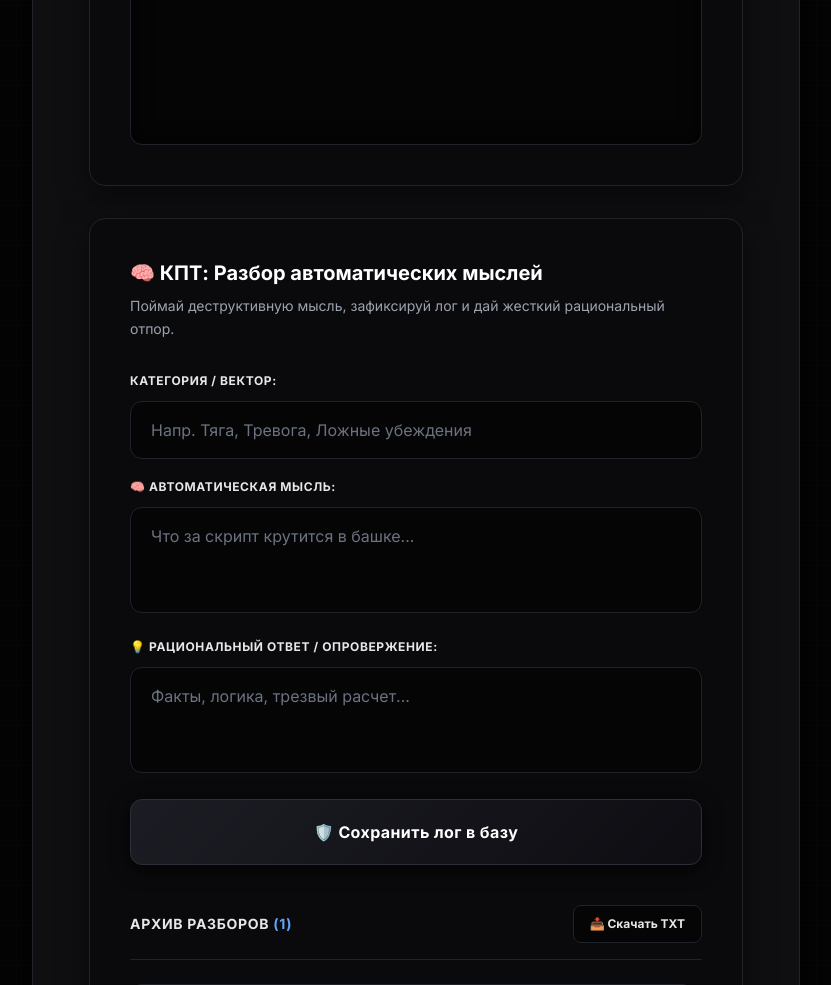
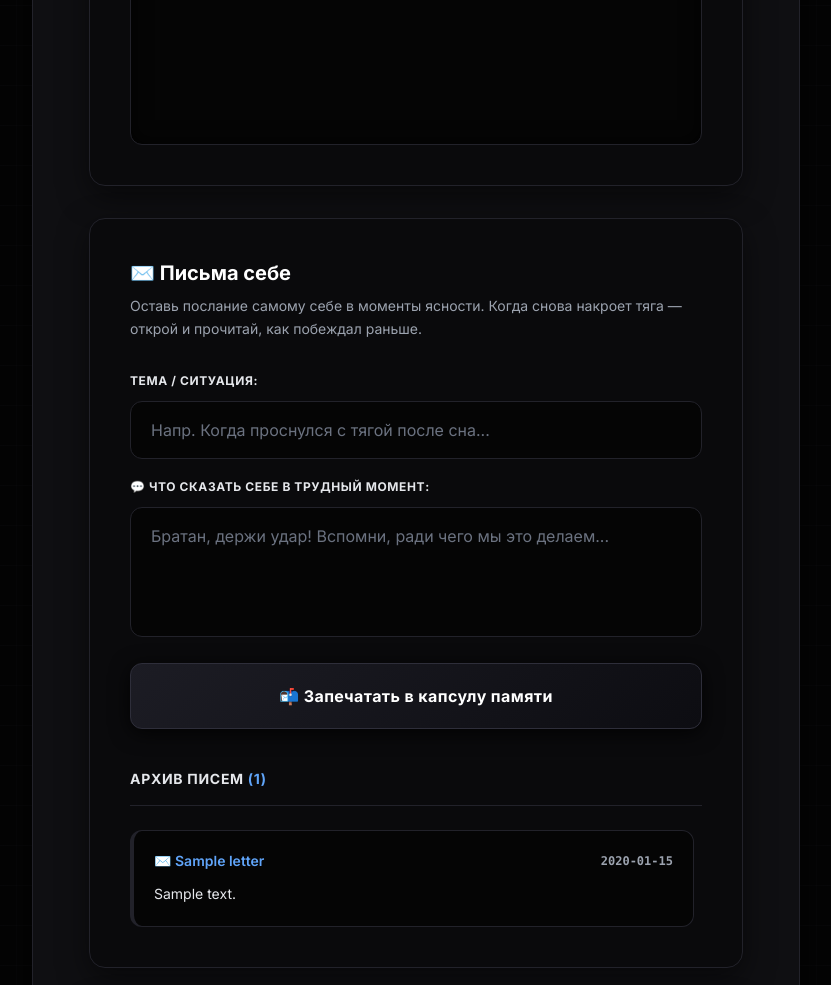
Before and after one commit to Frol78/recovery-hub, a Flask app: page / in a window 1280 px wide. Shown: the part 3355-4340 px from the top of the page, without its empty margins (224-1055 px from the left). Run offline with Flask 3, Linux system fonts and the light colour scheme; tables that the repository leaves empty hold one stand-in row (values such as "Sample post"); data that the repository does not hold is empty; some libraries are stand-ins or nearby versions.

Commit message:
Add New You branding, impulse controls, and Letters to Self feature

```diff
--- a/app.py
+++ b/app.py
@@ -39,7 +39,6 @@ except AttributeError:
 
 db = SQLAlchemy(app)
 
-
 # ─────────────────────────────── МОДЕЛИ ───────────────────────────────
 
 class Profile(db.Model):
@@ -50,7 +49,6 @@ class Profile(db.Model):
     slips_avoided = db.Column(db.Integer, default=0)
     start_time = db.Column(db.String(100), nullable=True)
 
-
 class CbtRecord(db.Model):
     __tablename__ = "cbt_record"
     id = db.Column(db.Integer, primary_key=True)
@@ -59,6 +57,13 @@ class CbtRecord(db.Model):
     rational_response = db.Column(db.Text, nullable=False)
     date = db.Column(db.String(50), nullable=False)
 
+class Letter(db.Model):
+    """Капсула трезвости: письма себе в моменты ясности."""
+    __tablename__ = "letter"
+    id = db.Column(db.Integer, primary_key=True)
+    title = db.Column(db.String(150), nullable=False)
+    content = db.Column(db.Text, nullable=False)
+    date = db.Column(db.String(50), nullable=False)
 
 class DayMark(db.Model):
     """Отметка одного дня в календаре «Карта чистоты»."""
@@ -67,7 +72,6 @@ class DayMark(db.Model):
     day = db.Column(db.String(10), unique=True, index=True, nullable=False)  # YYYY-MM-DD
     status = db.Column(db.String(10), nullable=True)                          # win | slip
     note = db.Column(db.Text, default="")
-
 
 class BalanceLog(db.Model):
     """Ежедневный баланс дофамина: бустеры, ловушки, индекс."""
@@ -80,14 +84,12 @@ class BalanceLog(db.Model):
     boosters_detail = db.Column(db.String(255), default="")
     traps_detail = db.Column(db.String(255), default="")
 
-
 with app.app_context():
     db.create_all()
 
 print("✅ База данных готова")
 print("Путь к базе:", DB_PATH)
 print("Постоянное хранилище:", os.path.abspath(DATA_DIR) != os.path.abspath(basedir))
-
 
 # ─────────────────────────── ВСПОМОГАТЕЛЬНОЕ ───────────────────────────
 # Единственный формат ответа: полный слепок состояния. Клиент не хранит
@@ -97,16 +99,15 @@ print("Постоянное хранилище:", os.path.abspath(DATA_DIR) != o
 def today_str():
     return datetime.now().strftime("%Y-%m-%d")
 
-
 def get_profile():
     return Profile.query.first()
-
 
 def state_payload():
     profile = get_profile()
     marks = DayMark.query.all()
     logs = BalanceLog.query.order_by(BalanceLog.day.asc()).all()
     cbt = CbtRecord.query.order_by(CbtRecord.id.desc()).all()
+    letters = Letter.query.order_by(Letter.id.desc()).all()
 
     return {
         "ok": True,
@@ -144,8 +145,16 @@ def state_payload():
             }
             for c in cbt
         ],
+        "letters": [
+            {
+                "id": l.id,
+                "title": l.title,
+                "content": l.content,
+                "date": l.date,
+            }
+            for l in letters
+        ],
     }
-
 
 # ─────────────────────────────── СТРАНИЦА ───────────────────────────────
 
@@ -153,12 +162,10 @@ def state_payload():
 def index():
     return render_template("index.html")
 
-
 @app.route("/api/state")
 def api_state():
     """Полный слепок: и при загрузке страницы, и как ответ на любую запись."""
     return jsonify(state_payload())
-
 
 # ─────────────────────────── ЗАПИСЬ СОСТОЯНИЯ ───────────────────────────
 
@@ -190,7 +197,6 @@ def api_profile():
     db.session.commit()
     return jsonify(state_payload())
 
-
 @app.route("/api/day/add", methods=["POST"])
 def api_day_add():
     data = request.get_json(silent=True) or {}
@@ -216,7 +222,6 @@ def api_day_add():
     db.session.commit()
     return jsonify(state_payload())
 
-
 @app.route("/api/sos", methods=["POST"])
 def api_sos():
     profile = get_profile()
@@ -224,7 +229,6 @@ def api_sos():
         profile.slips_avoided = (profile.slips_avoided or 0) + 1
         db.session.commit()
     return jsonify(state_payload())
-
 
 @app.route("/api/mark", methods=["POST"])
 def api_mark():
@@ -255,7 +259,6 @@ def api_mark():
     mark.note = note
     db.session.commit()
     return jsonify(state_payload())
-
 
 @app.route("/api/balance", methods=["POST"])
 def api_balance():
@@ -300,7 +303,6 @@ def api_balance():
     db.session.commit()
     return jsonify(state_payload())
 
-
 @app.route("/api/cbt", methods=["POST"])
 def api_cbt():
     data = request.get_json(silent=True) or {}
@@ -320,16 +322,31 @@ def api_cbt():
 
     return jsonify(state_payload())
 
+@app.route("/api/letter", methods=["POST"])
+def api_letter():
+    data = request.get_json(silent=True) or {}
+    title = (data.get("title") or "").strip()[:150]
+    content = (data.get("content") or "").strip()
+
+    if title and content:
+        db.session.add(Letter(
+            title=title,
+            content=content,
+            date=datetime.now().strftime("%d.%m.%Y %H:%M"),
+        ))
+        db.session.commit()
+
+    return jsonify(state_payload())
 
 @app.route("/api/reset", methods=["POST"])
 def api_reset():
     DayMark.query.delete()
     BalanceLog.query.delete()
     CbtRecord.query.delete()
+    Letter.query.delete()
     Profile.query.delete()
     db.session.commit()
     return jsonify(state_payload())
-
 
 @app.route("/export_cbt")
 def export_cbt():
@@ -349,7 +366,6 @@ def export_cbt():
         headers={"Content-disposition": "attachment; filename=cbt_recovery_log.txt"},
     )
 
-
 if __name__ == "__main__":
     port = int(os.environ.get("PORT", 8080))
     app.run(host="0.0.0.0", port=port)
--- a/templates/index.html
+++ b/templates/index.html
@@ -3,7 +3,7 @@
 <head>
 <meta charset="UTF-8">
 <meta name="viewport" content="width=device-width, initial-scale=1.0">
-<title>Выздоровление</title>
+<title>New You — Трансформация и контроль</title>
 <script src="https://cdn.tailwindcss.com"></script>
 <script src="https://cdn.jsdelivr.net/npm/chart.js"></script>
 <script>
@@ -294,10 +294,10 @@
             </div>
             <div>
                 <h1 class="text-4xl sm:text-5xl font-semibold text-white tracking-tight mb-2 drop-shadow-[0_2px_10px_rgba(255,255,255,0.15)]">
-                    ⚡ Трезвость
+                    ⚡ New You
                 </h1>
                 <p class="text-gray-400 text-sm font-medium tracking-wide">
-                    Пробуждение: <span class="text-blue-400 font-bold">● Активна</span>
+                    Система контроля: <span class="text-blue-400 font-bold">● Активна</span>
                 </p>
             </div>
         </div>
@@ -525,7 +525,6 @@
                             <label class="flex items-center gap-3 cursor-pointer text-sm text-gray-200">
                                 <input type="checkbox" data-booster="spirit" class="bmw-checkbox"> Дух (философия, смыслы)
                             </label>
-                            <!-- ✅ НОВЫЙ ХОРОШИЙ ТРИГГЕР -->
                             <label class="flex items-center gap-3 cursor-pointer text-sm text-gray-200">
                                 <input type="checkbox" data-booster="impulse_control" class="bmw-checkbox"> Обуздание импульсов
                             </label>
@@ -544,7 +543,6 @@
                             <label class="flex items-center gap-3 cursor-pointer text-sm text-gray-200">
                                 <input type="checkbox" data-trap="lust" class="bmw-checkbox bmw-checkbox-red"> Похоть / Слив энергии
                             </label>
-                            <!-- 🔴 НОВЫЙ ПЛОХОЙ ТРИГГЕР -->
                             <label class="flex items-center gap-3 cursor-pointer text-sm text-gray-200">
                                 <input type="checkbox" data-trap="impulsive_actions" class="bmw-checkbox bmw-checkbox-red"> Импульсивные действия
                             </label>
@@ -570,6 +568,42 @@
             <div id="balance-history-container" class="hidden">
                 <h3 class="text-sm font-bold text-gray-300 uppercase tracking-wider mb-4">Архив индексов дня:</h3>
                 <div id="balance-logs-list" class="space-y-3 max-h-48 overflow-y-auto pr-2"></div>
+            </div>
+        </div>
+
+        <!-- ✉️ ПИСЬМА СЕБЕ (Капсула трезвости) -->
+        <div class="spotlight-card bg-bmwDark p-8 sm:p-10 rounded-2xl bmw-border-glow">
+            <h2 class="text-xl font-bold text-white mb-2">✉️ Письма себе</h2>
+            <p class="text-sm text-gray-400 mb-8 leading-relaxed">
+                Оставь послание самому себе в моменты ясности. Когда снова накроет тяга — открой и прочитай, как побеждал раньше.
+            </p>
+
+            <form onsubmit="addLetter(event)" class="space-y-5">
+                <div>
+                    <label class="block text-xs font-bold text-gray-200 uppercase tracking-wider mb-3">Тема / Ситуация:</label>
+                    <input type="text" id="letter-title" required placeholder="Напр. Когда проснулся с тягой после сна..."
+                           class="w-full px-5 py-4 bg-bmwDeep border border-bmwBorder rounded-xl text-white placeholder-gray-500 focus:outline-none focus:border-blue-500 focus:ring-1 focus:ring-blue-500 transition-all">
+                </div>
+
+                <div>
+                    <label class="block text-xs font-bold text-gray-200 uppercase tracking-wider mb-3">💬 Что сказать себе в трудный момент:</label>
+                    <textarea id="letter-content" rows="4" required placeholder="Братан, держи удар! Вспомни, ради чего мы это делаем..."
+                              class="w-full px-5 py-4 bg-bmwDeep border border-bmwBorder rounded-xl text-white placeholder-gray-500 focus:outline-none focus:border-blue-500 focus:ring-1 focus:ring-blue-500 transition-all resize-none"></textarea>
+                </div>
+
+                <button type="submit" class="w-full py-5 bmw-btn text-white font-bold rounded-xl text-base tracking-wide">
+                    📬 Запечатать в капсулу памяти
+                </button>
+            </form>
+
+            <div id="letters-container" class="mt-10 hidden">
+                <div class="border-b border-bmwBorder pb-4 mb-6">
+                    <h3 class="text-sm font-bold text-gray-200 uppercase tracking-wider">
+                        Архив писем <span id="letters-count" class="text-blue-400">(0)</span>
+                    </h3>
+                </div>
+
+                <div id="letters-list" class="space-y-4 max-h-96 overflow-y-auto pr-2"></div>
             </div>
         </div>
 
@@ -637,6 +671,7 @@ let STATE = {
     marks: {},
     balance_logs: [],
     cbt_records: [],
+    letters: [],
     storage: { persistent: false, dir: '' }
 };
 
@@ -704,6 +739,7 @@ function applyState(payload) {
     if (!STATE.marks) STATE.marks = {};
     if (!STATE.balance_logs) STATE.balance_logs = [];
     if (!STATE.cbt_records) STATE.cbt_records = [];
+    if (!STATE.letters) STATE.letters = [];
     if (!STATE.storage) STATE.storage = { persistent: false, dir: '' };
 }
 
@@ -794,6 +830,20 @@ async function addCbtRecord(e) {
     }
 }
 
+async function addLetter(e) {
+    e.preventDefault();
+    const ok = await send('/api/letter', {
+        title: document.getElementById('letter-title').value,
+        content: document.getElementById('letter-content').value
+    });
+
+    if (ok) {
+        document.getElementById('letter-title').value = '';
+        document.getElementById('letter-content').value = '';
+        toast('📬 Письмо запечатано в капсулу памяти.');
+    }
+}
+
 function resetCluster() {
     if (!confirm('Точно сбросить весь прогресс? Данные удалятся с сервера для всех устройств.')) return;
     send('/api/reset', {}).then(ok => { if (ok) toast('Кластер сброшен.'); });
@@ -870,6 +920,31 @@ function renderCbt() {
             </div>
             <p class="text-red-400 mb-2 leading-relaxed"><strong>Мысль:</strong> ${escapeHtml(r.automatic_thought)}</p>
             <p class="text-emerald-400 leading-relaxed"><strong>Ответ:</strong> ${escapeHtml(r.rational_response)}</p>
+        </div>
+    `).join('');
+}
+
+function renderLetters() {
+    const container = document.getElementById('letters-container');
+    const list = document.getElementById('letters-list');
+    const count = document.getElementById('letters-count');
+    const letters = STATE.letters || [];
+
+    if (letters.length === 0) {
+        container.classList.add('hidden');
+        return;
+    }
+
+    container.classList.remove('hidden');
+    count.innerText = '(' + letters.length + ')';
+
+    list.innerHTML = letters.map(l => `
+        <div class="bg-bmwDeep p-5 rounded-xl border-l-4 border-blue-500 border border-bmwBorder text-sm">
+            <div class="flex justify-between items-center text-blue-400 mb-3 font-semibold">
+                <span>✉️ ${escapeHtml(l.title)}</span>
+                <span class="text-gray-400 font-mono text-xs">${escapeHtml(l.date)}</span>
+            </div>
+            <p class="text-gray-200 leading-relaxed whitespace-pre-wrap">${escapeHtml(l.content)}</p>
         </div>
     `).join('');
 }
@@ -1333,6 +1408,7 @@ function renderAll() {
     renderProfile();
     renderStorageBadge();
     renderCbt();
+    renderLetters();
     renderBalance();
     calRenderWeekdays();
     calRenderAll();
```
